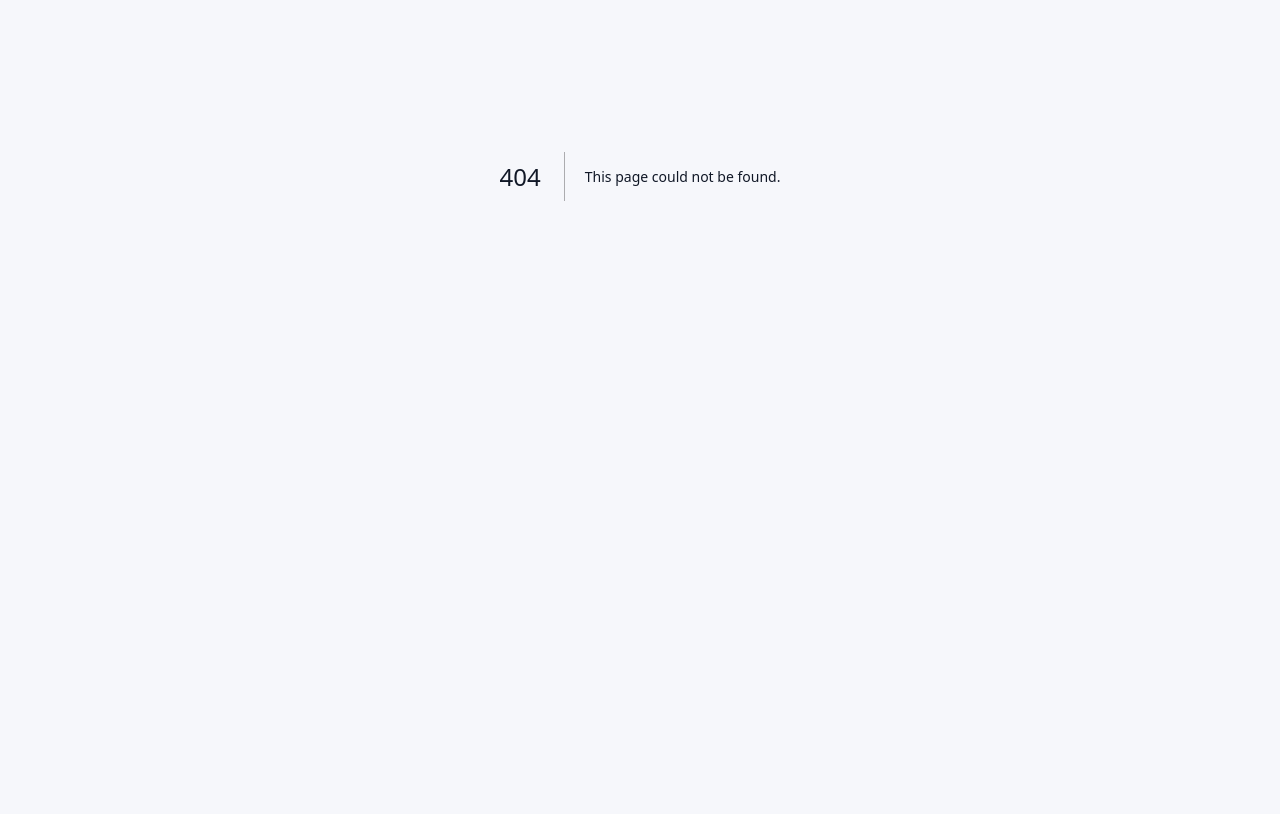
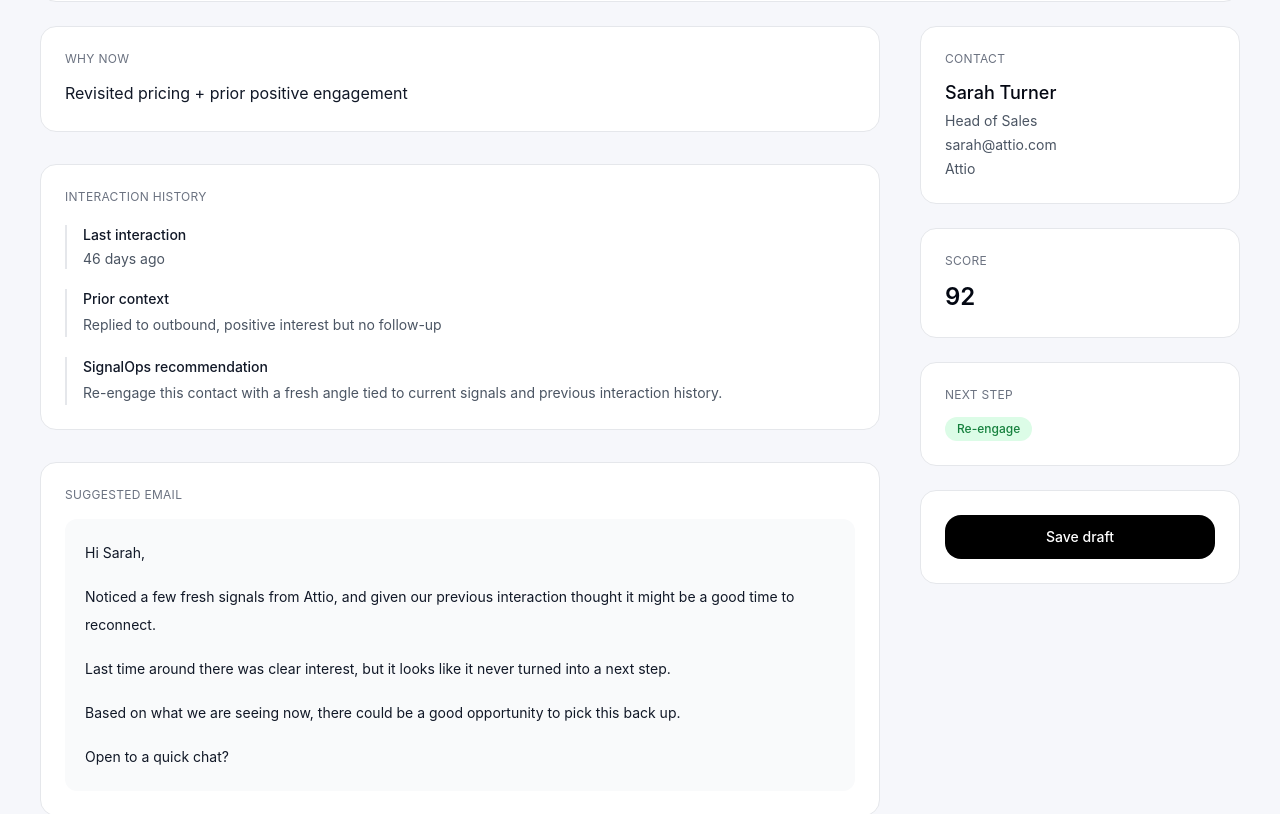
Before and after one commit to powerstephen/SignalOps, a Next.js app: page /contact/1 in a window 1280 px wide. Before the commit this address had no page. Shown: the part 320-1134 px from the top of the page. Before the commit the page ends 896 px from the top, so only its background shows below. Built offline with nearby package versions, Linux system fonts and the light colour scheme.

Commit message:
Create page.tsx

```diff
--- /dev/null
+++ b/app/contact/[id]/page.tsx
@@ -0,0 +1,197 @@
+import { notFound } from "next/navigation";
+import PageContainer from "@/components/page-container";
+import WorkspaceSourceBanner from "@/components/workspace-source-banner";
+import { recoverLeads } from "@/lib/recover-leads";
+
+function Badge({
+  label,
+  variant,
+}: {
+  label: string;
+  variant: "default" | "green" | "yellow";
+}) {
+  const styles = {
+    default: "bg-gray-100 text-gray-700",
+    green: "bg-green-100 text-green-700",
+    yellow: "bg-yellow-100 text-yellow-700",
+  };
+
+  return (
+    <span
+      className={`inline-flex rounded-full px-3 py-1 text-xs font-medium ${styles[variant]}`}
+    >
+      {label}
+    </span>
+  );
+}
+
+function NextStepBadge({ nextStep }: { nextStep: string }) {
+  if (nextStep === "Re-engage") {
+    return <Badge label="Re-engage" variant="green" />;
+  }
+
+  if (nextStep === "Follow up") {
+    return <Badge label="Follow up" variant="yellow" />;
+  }
+
+  if (nextStep === "Retry with new angle") {
+    return <Badge label="Retry" variant="default" />;
+  }
+
+  if (nextStep === "Revive deal") {
+    return <Badge label="Revive" variant="green" />;
+  }
+
+  return <Badge label="Re-qualify" variant="default" />;
+}
+
+type ContactPageProps = {
+  params: {
+    id: string;
+  };
+};
+
+export default function ContactPage({ params }: ContactPageProps) {
+  const lead = recoverLeads.find((item) => item.id === params.id);
+
+  if (!lead) {
+    notFound();
+  }
+
+  const firstName = lead.name.split(" ")[0];
+
+  return (
+    <PageContainer
+      title={lead.name}
+      subtitle={`${lead.role} at ${lead.company}`}
+    >
+      <WorkspaceSourceBanner />
+
+      <div className="grid grid-cols-1 gap-10 md:grid-cols-[1fr_320px]">
+        <div className="space-y-8">
+          <div className="rounded-2xl border border-gray-200 bg-white p-6">
+            <div className="text-xs uppercase tracking-wide text-gray-500">
+              Why now
+            </div>
+            <p className="mt-3 text-base leading-7 text-gray-900">
+              {lead.whyNow}
+            </p>
+          </div>
+
+          <div className="rounded-2xl border border-gray-200 bg-white p-6">
+            <div className="text-xs uppercase tracking-wide text-gray-500">
+              Interaction history
+            </div>
+
+            <div className="mt-5 space-y-5">
+              <div className="border-l-2 border-gray-200 pl-4">
+                <div className="text-sm font-medium text-gray-900">
+                  Last interaction
+                </div>
+                <div className="mt-1 text-sm text-gray-600">
+                  {lead.lastInteraction}
+                </div>
+              </div>
+
+              <div className="border-l-2 border-gray-200 pl-4">
+                <div className="text-sm font-medium text-gray-900">
+                  Prior context
+                </div>
+                <div className="mt-1 text-sm leading-6 text-gray-600">
+                  {lead.interactionSummary}
+                </div>
+              </div>
+
+              <div className="border-l-2 border-gray-200 pl-4">
+                <div className="text-sm font-medium text-gray-900">
+                  SignalOps recommendation
+                </div>
+                <div className="mt-1 text-sm leading-6 text-gray-600">
+                  Re-engage this contact with a fresh angle tied to current
+                  signals and previous interaction history.
+                </div>
+              </div>
+            </div>
+          </div>
+
+          <div className="rounded-2xl border border-gray-200 bg-white p-6">
+            <div className="text-xs uppercase tracking-wide text-gray-500">
+              Suggested email
+            </div>
+
+            <div className="mt-4 rounded-xl bg-gray-50 p-5 text-sm leading-7 text-gray-900">
+              <p>Hi {firstName},</p>
+
+              <p className="mt-4">
+                Noticed a few fresh signals from {lead.company}, and given our
+                previous interaction thought it might be a good time to reconnect.
+              </p>
+
+              <p className="mt-4">
+                Last time around there was clear interest, but it looks like it
+                never turned into a next step.
+              </p>
+
+              <p className="mt-4">
+                Based on what we are seeing now, there could be a good
+                opportunity to pick this back up.
+              </p>
+
+              <p className="mt-4">Open to a quick chat?</p>
+            </div>
+          </div>
+
+          <div className="rounded-2xl border border-gray-200 bg-white p-6">
+            <div className="text-xs uppercase tracking-wide text-gray-500">
+              Suggested LinkedIn message
+            </div>
+
+            <p className="mt-4 text-sm leading-7 text-gray-900">
+              Hi {firstName} — we spoke previously and I noticed some renewed
+              activity from {lead.company}. Thought it might be worth
+              reconnecting. Are you still the right person for this area?
+            </p>
+          </div>
+        </div>
+
+        <div className="space-y-6">
+          <div className="rounded-2xl border border-gray-200 bg-white p-6">
+            <div className="text-xs uppercase tracking-wide text-gray-500">
+              Contact
+            </div>
+            <div className="mt-3 text-lg font-medium text-gray-950">
+              {lead.name}
+            </div>
+            <div className="mt-1 text-sm text-gray-600">{lead.role}</div>
+            <div className="mt-1 text-sm text-gray-600">{lead.email}</div>
+            <div className="mt-1 text-sm text-gray-600">{lead.company}</div>
+          </div>
+
+          <div className="rounded-2xl border border-gray-200 bg-white p-6">
+            <div className="text-xs uppercase tracking-wide text-gray-500">
+              Score
+            </div>
+            <div className="mt-3 text-2xl font-semibold text-gray-950">
+              {lead.score}
+            </div>
+          </div>
+
+          <div className="rounded-2xl border border-gray-200 bg-white p-6">
+            <div className="text-xs uppercase tracking-wide text-gray-500">
+              Next step
+            </div>
+            <div className="mt-3">
+              <NextStepBadge nextStep={lead.nextStep} />
+            </div>
+          </div>
+
+          <div className="rounded-2xl border border-gray-200 bg-white p-6">
+            <button className="w-full rounded-2xl bg-black px-5 py-3 text-sm font-medium text-white transition hover:opacity-90">
+              Save draft
+            </button>
+          </div>
+        </div>
+      </div>
+    </PageContainer>
+  );
+}
```
